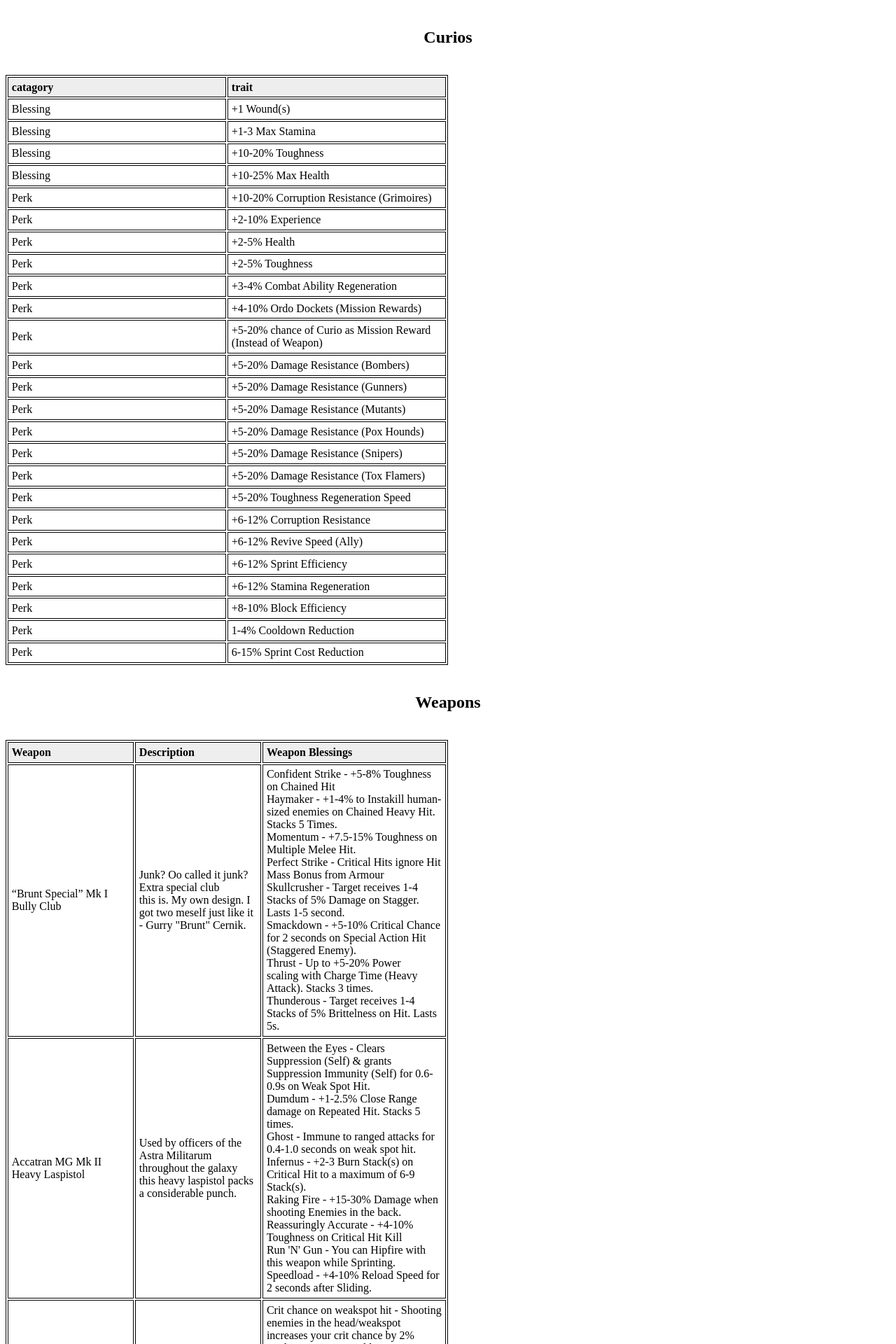
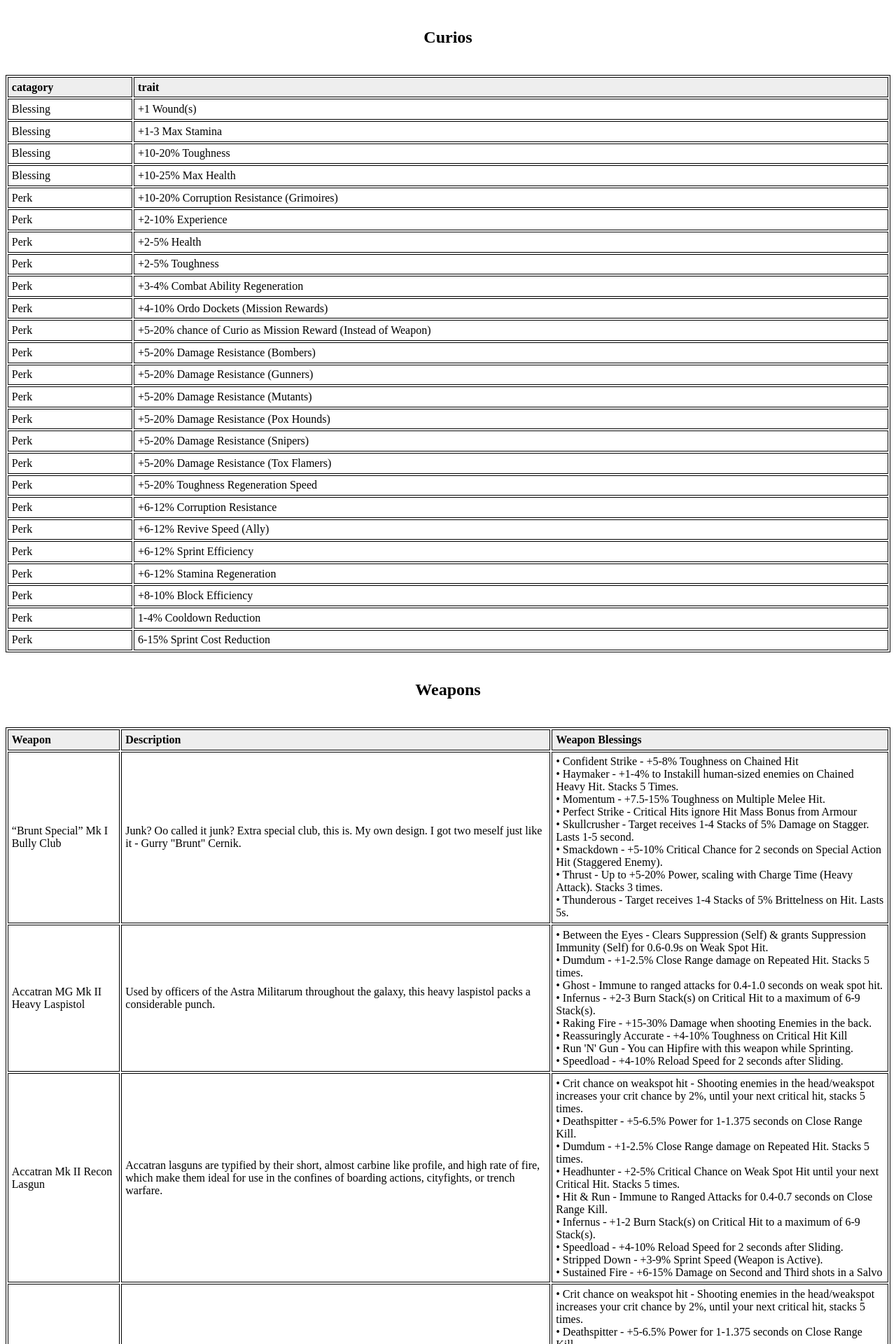
Before and after one commit to Sweetknock/darktide-best-in-slot, a Flask app: page / in a window 1280 px wide. Shown: the top 1920 px of the page at 70% size. Run offline with Flask 2, Linux system fonts and the light colour scheme.

Commit message:
Improve the formatting at bit with bullet points.

```diff
--- a/app.py
+++ b/app.py
@@ -1,4 +1,4 @@
-from flask import Flask, render_template, session, redirect
+from flask import Flask, render_template
 from process_data_tables import ProcessDataTables
 
 app = Flask(__name__)
@@ -11,7 +11,7 @@
     curios_df = df_dict["curios"]
 
     weapon_df = df_dict["weapons"]
-    weapon_df["Weapon Blessings"] = [','.join([a +' - '+ b for (a,b) in zip(wb,wbd)]) for (wb, wbd) in zip(weapon_df["Weapon Blessings"].to_list(), weapon_df["Weapon Blessing Description"].to_list())]
+    weapon_df["Weapon Blessings"] = ['|'.join(['• ' + a +' - '+ b for (a,b) in zip(wb,wbd)]) for (wb, wbd) in zip(weapon_df["Weapon Blessings"].to_list(), weapon_df["Weapon Blessing Description"].to_list())]
     weapon_df = weapon_df.drop("Weapon Blessing Description", axis=1)
     #weapon_blessing_traits_df = df_dict["weapon-blessing-traits"]
     #modifiers_df = df_dict["modifiers"]
--- a/static/css/style.css
+++ b/static/css/style.css
@@ -4,18 +4,23 @@
 }
 
 table {
-  width: 50%;
+  width: 100%;
   border: 1px solid #000;
+  max-width:100%;
 }
 
 th, td {
-  width: 25%;
   text-align: left;
   vertical-align: center;
   border: 1px solid #000;
   border-collapse: collapse;
   padding: 0.3em;
   caption-side: bottom;
+
+}
+
+th:last-child {
+  white-space:nowrap;
 }
 
 caption {
--- a/templates/index.html
+++ b/templates/index.html
@@ -8,7 +8,7 @@
 <body>
 {% for table in tables %}
            <h2> {{titles[loop.index]}} </h2>
-           {{ table|replace(",", "<br/>")|replace("dataframe ", "")|safe }}
+           {{ table|replace("|", "<br/>")|replace("dataframe ", "")|safe }}
 {% endfor %}
 </body>
 </html>
```
